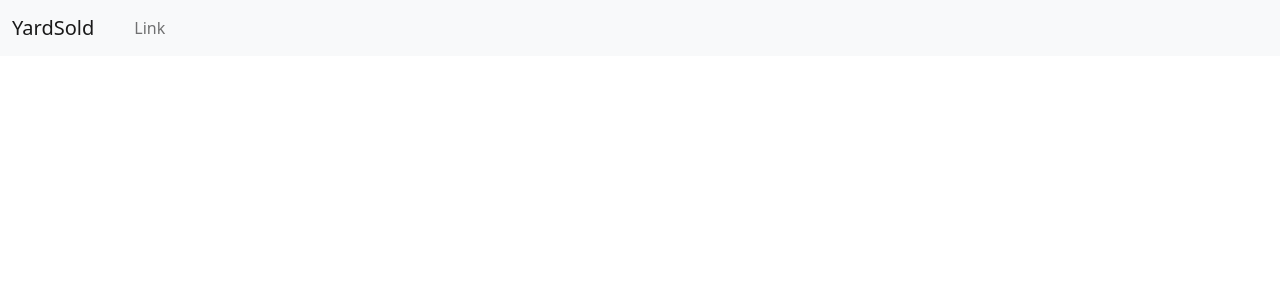
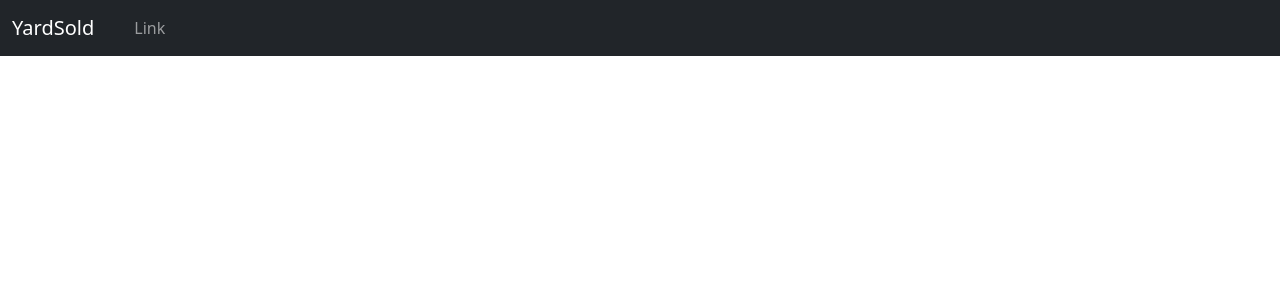
Before and after one commit to Kelel1/ysfront-end, a React (Create React App) app: page / in a window 1280 px wide. Shown: the top 300 px of the page. Built offline with nearby package versions, Linux system fonts and the light colour scheme.

Commit message:
uninstall bootstrap

```diff
--- a/package.json
+++ b/package.json
@@ -6,7 +6,6 @@
     "@testing-library/jest-dom": "^5.16.2",
     "@testing-library/react": "^12.1.3",
     "@testing-library/user-event": "^13.5.0",
-    "bootstrap": "^5.1.3",
     "react": "^17.0.2",
     "react-dom": "^17.0.2",
     "react-scripts": "^5.0.0",
--- a/src/App.js
+++ b/src/App.js
@@ -4,7 +4,7 @@ import Navbar from "./components/Navbar";
 const App = () => {
 
   return (
-    <Navbar/>
+    <Navbar bg="yard-green"/>
 
   )
 }
--- a/src/components/Navbar.js
+++ b/src/components/Navbar.js
@@ -1,14 +1,13 @@
-
 const Navbar = () => {
 
     return (
-        <nav className="navbar navbar-expand-lg navbar-light bg-light">
+        <nav className="navbar navbar-expand-lg navbar-dark bg-dark">
             <div className="container-fluid">
             <a className="navbar-brand" href="#">YardSold</a>
             <button className="navbar-toggler" type="button" data-bs-toggle="collapse" data-bs-target="#navbarSupportedContent" aria-controls="navbarSupportedContent" aria-expanded="false" aria-label="Toggle navigation">
                 <span className="navbar-toggler-icon"></span>
             </button>
-            <div className="collapse navbar-collapse" id="navbarSupportedContent">
+            <div className="collapse ml-auto navbar-collapse" id="navbarSupportedContent">
                 <ul className="navbar-nav me-auto mb-2 mb-lg-0">
                 <li className="nav-item">
                     <a className="nav-link active" aria-current="page" href="#"></a>
--- a/src/index.css
+++ b/src/index.css
@@ -11,3 +11,7 @@ code {
   font-family: source-code-pro, Menlo, Monaco, Consolas, 'Courier New',
     monospace;
 }
+
+.yard-green {
+  background-color: #4eb91c;
+}
```
Also changed, not shown: src/App.css (added), 1 other file (tests, documents, lock files or other folders). Lines whose indentation alone changed are shown as unchanged.
